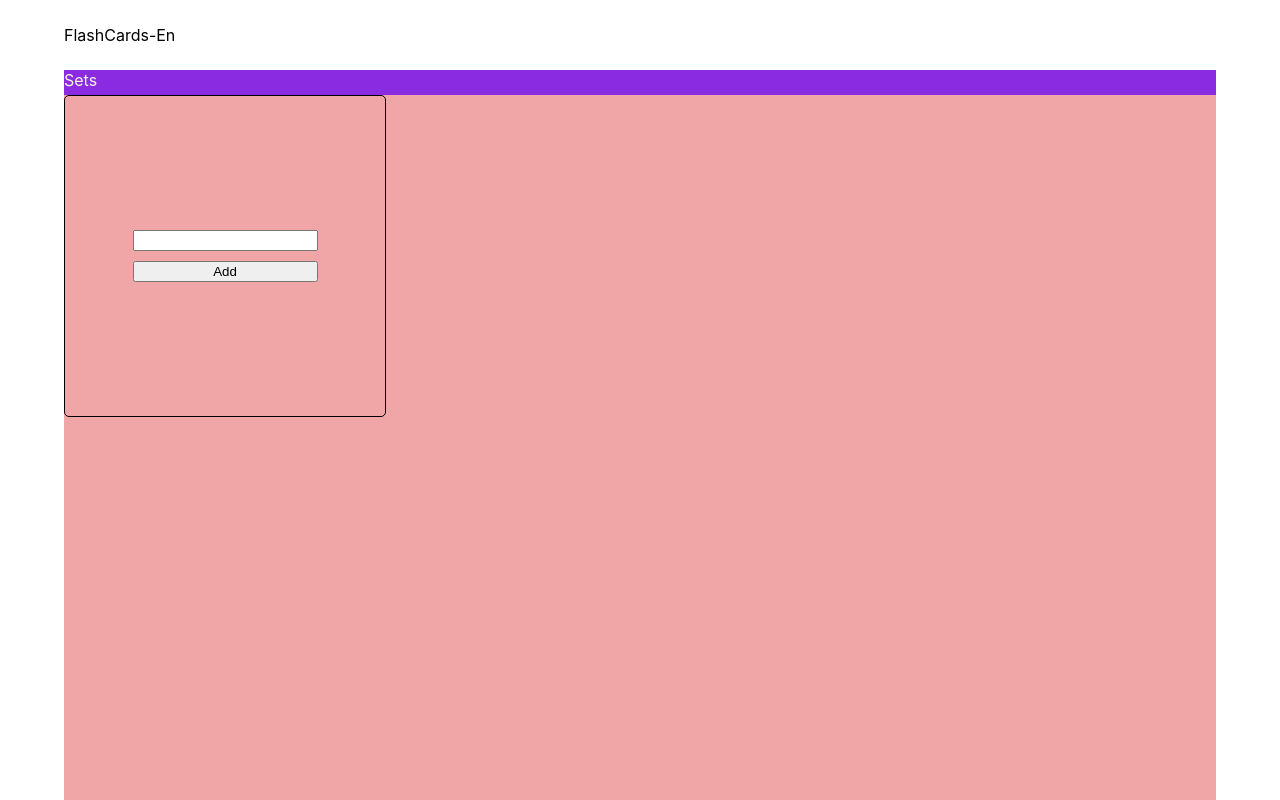
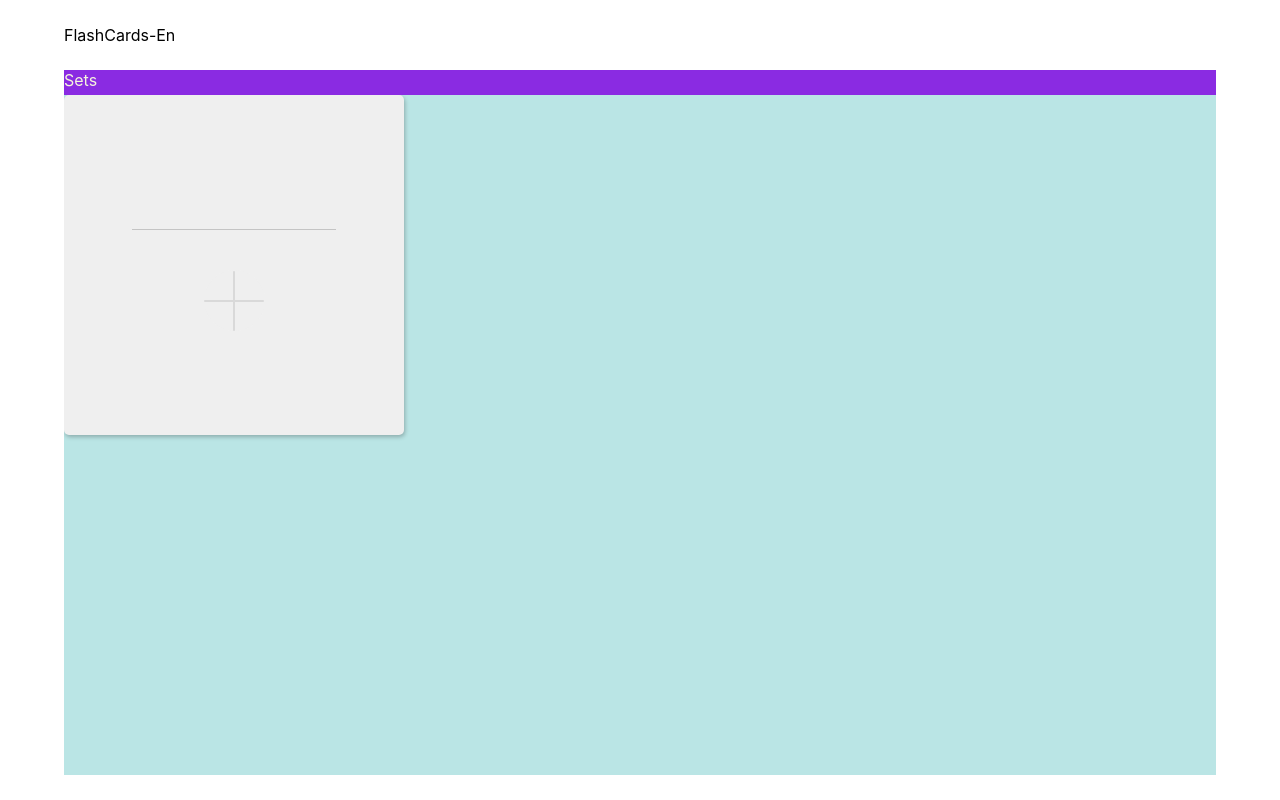
Before and after one commit to vladislava96/flashcards, a React (Create React App) app: page / in a window 1280 px wide. Both pictures are taken after a click on the element 225 px from the left and 256 px from the top of the page. Built offline with nearby package versions, Linux system fonts and the light colour scheme.

Commit message:
feat: add styles for the creation forms

```diff
--- a/src/features/card-creation-form/CardCreationForm.module.css
+++ b/src/features/card-creation-form/CardCreationForm.module.css
@@ -1,5 +1,32 @@
 .cardCreationForm {
   display: flex;
   flex-direction: column;
-  padding: 10px;
+  align-items: center;
+  gap: 40px;
 }
+
+.cardCreationForm input[type="text"] {
+  width: 200px;
+  background: none;
+  border: none;
+  text-align: center;
+  border-bottom: solid 1px #C4C4C4;
+  font-size: 24px;
+}
+
+.setCreationForm input[type="text"]:active, :focus {
+  outline: 0;
+  outline-offset: 0;
+}
+
+.addButton {
+  display: flex;
+  align-items: center;
+  justify-content: center;
+  width: 61px;
+  height: 61px;
+  border: none;
+  border-radius: 50%;
+  cursor: pointer;
+  transition: all 0.5s ease;
+}
--- a/src/features/card-creation-form/cardCreationForm.tsx
+++ b/src/features/card-creation-form/cardCreationForm.tsx
@@ -4,6 +4,7 @@
 import styles from './CardCreationForm.module.css';
 import { selectBoard } from '../board/boardSlice';
 import { activeCreationForm } from './cardCreationFormSlice';
+import add from '../../img/add.svg';
 
 export function CardCreationForm() {
   const [term, setTerm] = useState("");
@@ -24,25 +25,20 @@
     dispatch(activeCreationForm(false))
   }
   return (
-    <div>
-      <p>Create form</p>
     <form className={styles.cardCreationForm} onSubmit={onSubmitForm}>
-        <label>Term:
       <input
         type="text"
         value={term}
         onChange={(e) => setTerm(e.target.value)}
       />
-        </label>
-        <label>Description:
       <input
         type="text"
         value={description}
         onChange={(e) => setDescription(e.target.value)}
       />
-        </label>
-        <input type="submit" value="Add"></input>
+      <button className={styles.addButton} type="submit" value="Update">
+        <img src={add} alt="Add"></img>
+      </button>
     </form>
-    </div>
   )
 }
--- a/src/features/cardsList/CardsList.module.css
+++ b/src/features/cardsList/CardsList.module.css
@@ -13,7 +13,12 @@
   align-items: center;
   width: 300px;
   height: 300px;
-  padding: 10px;
-  border: 1px solid black;
+  padding: 20px;
   border-radius: 5px;
+  background-color: #EFEFEF;
+  font-family:'Franklin Gothic Medium', 'Arial Narrow', Arial, sans-serif;
+  color: #3D3D3D;
+  box-shadow: 1px 2px 4px rgba(0, 0, 0, 0.25);
+  font-size: 24px;
+  cursor: pointer;
 }
--- a/src/features/cardsList/cardsList.tsx
+++ b/src/features/cardsList/cardsList.tsx
@@ -6,6 +6,7 @@
 import style from './CardsList.module.css';
 import { CardCreationForm } from '../card-creation-form/cardCreationForm';
 import { activeCreationForm, selectCardCreationForm } from '../card-creation-form/cardCreationFormSlice';
+import add from '../../img/add.svg';
 
 export function CardsList() {
   const openSetID = useAppSelector(selectBoard);
@@ -25,7 +26,7 @@
           {
             activityForm.activityCreationForm ?
             <CardCreationForm /> :
-            "+"
+            <img src={add} alt="Add"/>
           }
         </div>
       </div>
--- a/src/features/set-creation-form/SetCreationForm.module.css
+++ b/src/features/set-creation-form/SetCreationForm.module.css
@@ -1,5 +1,32 @@
 .setCreationForm {
   display: flex;
   flex-direction: column;
-  gap: 10px;
+  align-items: center;
+  gap: 40px;
 }
+
+.setCreationForm input[type="text"] {
+  width: 200px;
+  background: none;
+  border: none;
+  text-align: center;
+  border-bottom: solid 1px #C4C4C4;
+  font-size: 24px;
+}
+
+.setCreationForm input[type="text"]:active, :focus {
+  outline: 0;
+  outline-offset: 0;
+}
+
+.addButton {
+  display: flex;
+  align-items: center;
+  justify-content: center;
+  width: 61px;
+  height: 61px;
+  border: none;
+  border-radius: 50%;
+  cursor: pointer;
+  transition: all 0.5s ease;
+}
--- a/src/features/set-creation-form/SetCreationForm.tsx
+++ b/src/features/set-creation-form/SetCreationForm.tsx
@@ -3,6 +3,7 @@
 import { addSet } from '../setsList/setsListSlice';
 import styles from './SetCreationForm.module.css';
 import { activeCreationForm } from './SetCreationFormSlice';
+import add from '../../img/add.svg';
 
 export function SetCreationForm() {
   const [name, setName] = useState("");
@@ -26,7 +27,9 @@
         value={name}
         onChange={(e) => setName(e.target.value)}
       />
-      <input type="submit" value="Add"></input>
+      <button className={styles.addButton} type="submit" value="Update">
+        <img src={add} alt="Add"></img>
+      </button>
     </form>
   )
 }
--- a/src/features/setsList/SetsList.module.css
+++ b/src/features/setsList/SetsList.module.css
@@ -5,7 +5,6 @@
   gap: 45px;
   flex-wrap: wrap;
   margin: 0 auto;
-  background-color: rgb(240, 166, 166);
   overflow: auto;
 }
 
@@ -19,7 +18,12 @@
   align-items: center;
   width: 300px;
   height: 300px;
-  padding: 10px;
-  border: 1px solid black;
+  padding: 20px;
   border-radius: 5px;
+  background-color: #EFEFEF;
+  font-family:'Franklin Gothic Medium', 'Arial Narrow', Arial, sans-serif;
+  color: #3D3D3D;
+  box-shadow: 1px 2px 4px rgba(0, 0, 0, 0.25);
+  font-size: 24px;
+  cursor: pointer;
 }
--- a/src/features/setsList/SetsList.tsx
+++ b/src/features/setsList/SetsList.tsx
@@ -2,7 +2,7 @@
 import style from './SetsList.module.css';
 import { Set } from '../set/Set';
 import { allSets } from './setsListSlice';
-import add from './add.svg';
+import add from '../../img/add.svg';
 import { SetCreationForm } from '../set-creation-form/SetCreationForm';
 import { activeCreationForm, selectSetCreationForm } from '../set-creation-form/SetCreationFormSlice';
 
@@ -18,13 +18,12 @@
           <Set key={set.id} set={set} />
         ))}
         <div className={style.createSetButton} onClick={() => {
-          console.log(activityForm)
             dispatch(activeCreationForm(true))
           }}>
           {
             activityForm.activityCreationForm ?
             <SetCreationForm /> :
-            <img src={add} alt="add"/>
+            <img src={add} alt="Add"/>
           }
         </div>
       </div>
```
Also changed, not shown: src/features/setsList/add.svg (deleted), src/img/add.svg (added). Lines whose indentation alone changed are shown as unchanged.
